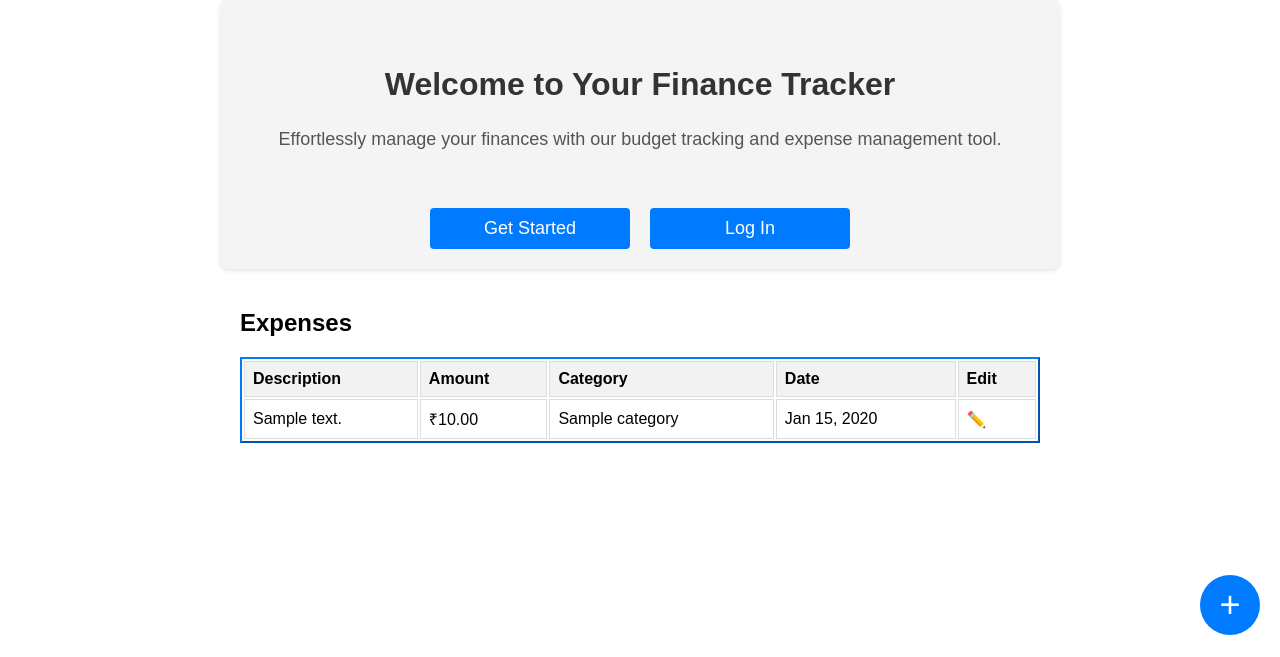
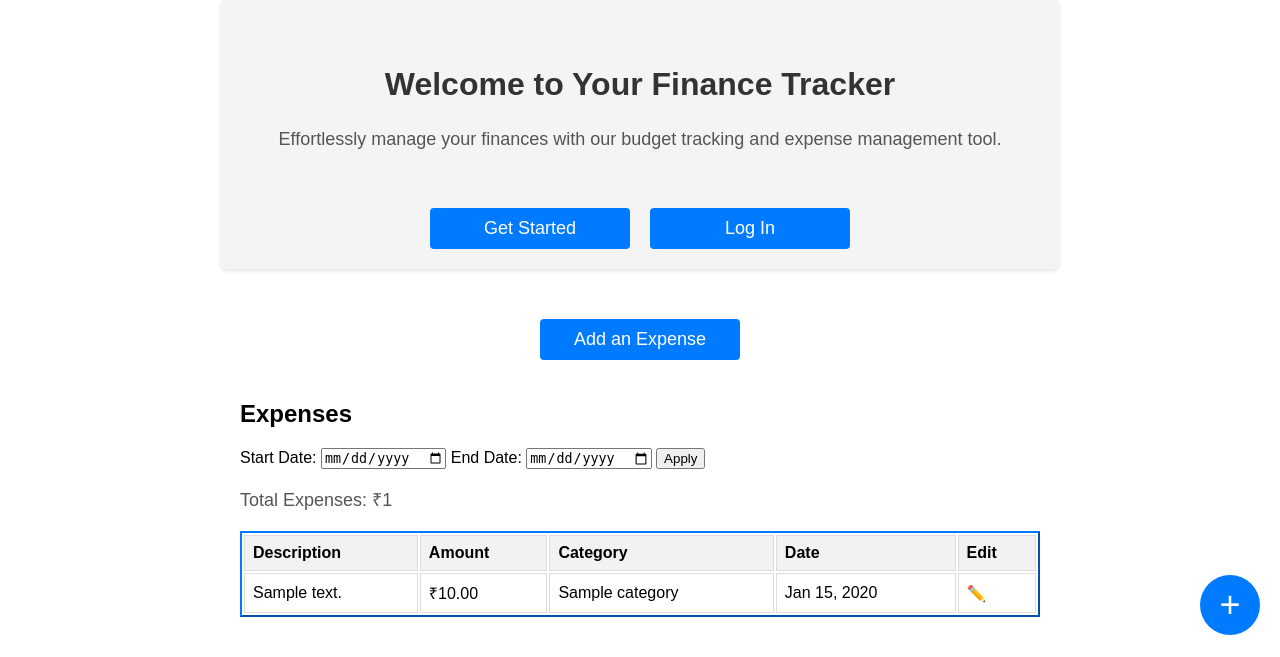
Before and after one commit to NishthaJethani/finance-tracker, a Django app: template expenses/templates/expense_list.html in a window 1280 px wide. Shown: the part 145-802 px from the top of the page. Before the commit the page ends 780 px from the top, so only its background shows below. Run offline with Django 3.2, Linux system fonts and the light colour scheme; the template is opened without the code that fills it: most values are stand-ins (such as "Sample title", 1, 10 or a date in 2020).

Commit message:
Total expenses and filter by date

```diff
--- a/expenses/templates/base.html
+++ b/expenses/templates/base.html
@@ -25,7 +25,6 @@
 
     <div class="homepage-container">
         {% if user.is_authenticated %}
-        <a href="{% url 'expenses:expense-create' %}" class="cta-button">Add an Expense</a>
         {% else %}
         <section class="homepage">
             <div class="homepage-text">
--- a/expenses/templates/expense_list.html
+++ b/expenses/templates/expense_list.html
@@ -1,9 +1,22 @@
 {% extends "base.html" %}
 
 {% block content %}
+    <div class="homepage-container">
+        <a href="{% url 'expenses:expense-create' %}" class="cta-button">Add an Expense</a>
+    </div>
 
     <div class="table-container">
-      <h2>Expenses</h2>
+        <h2>Expenses</h2>
+
+        <form method="get" class="date-filter-form">
+            <label for="start_date">Start Date:</label>
+            <input type="date" name="start_date" id="start_date" value="{{ request.GET.start_date }}">
+            <label for="end_date">End Date:</label>
+            <input type="date" name="end_date" id="end_date" value="{{ request.GET.end_date }}">
+            <button type="submit">Apply</button>
+        </form>
+      <p>Total Expenses: ₹{{ total_expenses }}</p>
+
         <table class="expense-table">
             <thead>
                 <tr>
@@ -21,7 +34,7 @@
                         <td>₹{{ expense.amount|floatformat:2 }}</td>
                         <td>{{ expense.category }}</td>
                         <td>{{ expense.date|date:"M d, Y" }}</td>
-                        <td><a href="{% url 'expenses:expense-edit' expense.pk %}" class="edit-button">✏️</a></td>
+                        <td><a href="{% url 'expenses:expense-edit' pk=expense.pk %}" class="edit-button">✏️</a></td>
 
                     </tr>
                 {% empty %}
```
Also changed, not shown: expenses/views.py (+33 -1 lines).
